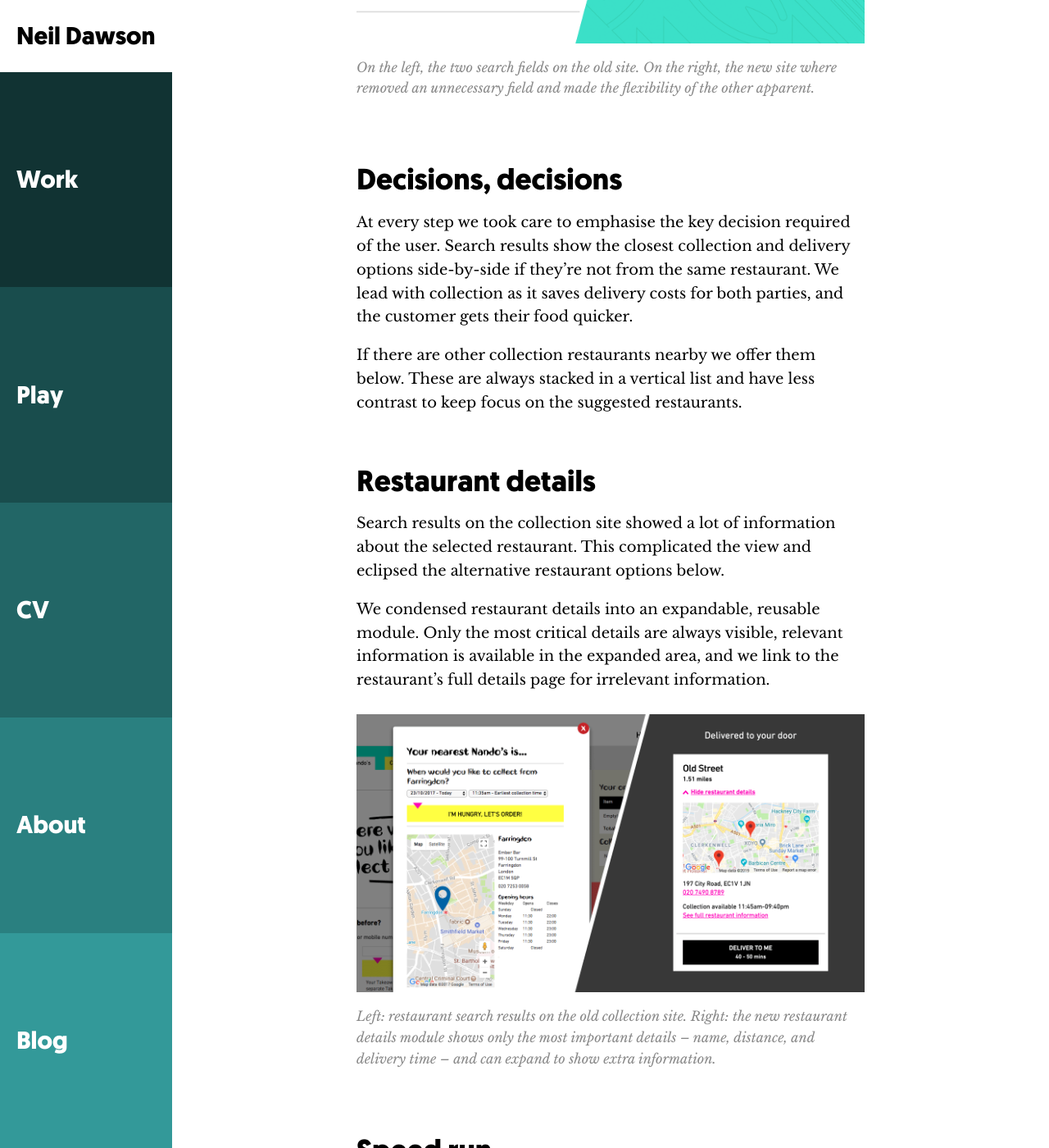
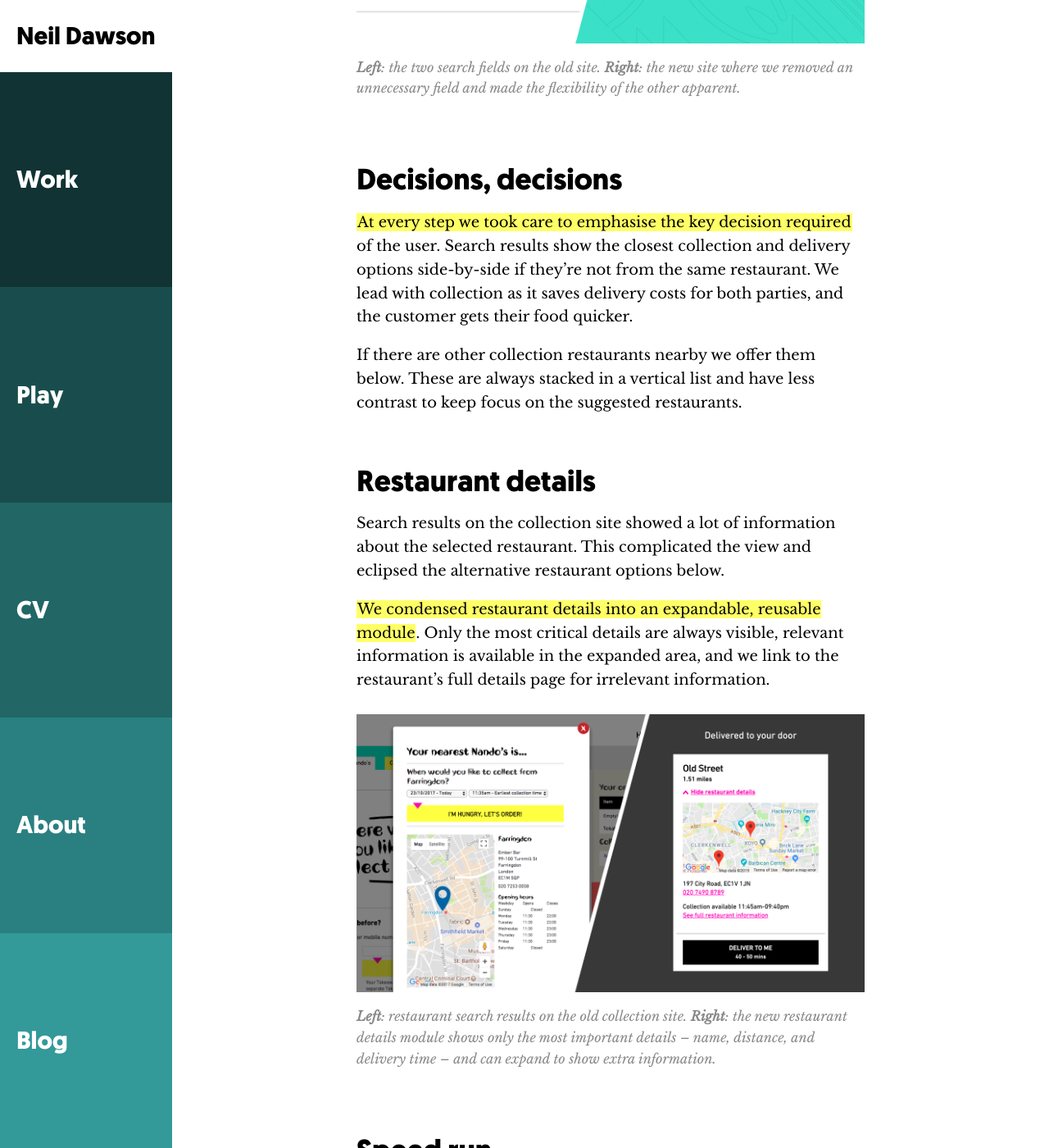
Before and after one commit to neildawson/neildawson.github.io, a Jekyll site: the page built from _work/nandos.md, in a window 1280 px wide and 1400 px high, scrolled down 7689 px. Shown: the whole window at 82% size. Built offline with Jekyll 4.4.1, drawn with Linux system fonts in a browser that asks for light colours; some of the changed text lies outside the part shown.

```diff
--- a/_config.yml
+++ b/_config.yml
@@ -18,6 +18,8 @@
       - mariokart.md
       - dune.md
       - scglossary.md
+  posts:
+    permalink: /blog/:title.html
 
 defaults:
   - scope:
--- a/_work/nandos.md
+++ b/_work/nandos.md
@@ -61,7 +61,7 @@
 
 Working closely with the visual designer, we struck a balance between the bold, fun Nando’s branding and the clarity required for a smooth customer experience.
 
-{% include figure.html file="/assets/nandos/login-new.png" caption="On the left, the combined registration and sign in form as it appears on arrival. On the right, the form has recognising the email address of a registered user, so shows the password field." alt="Recognising a registered user" %}
+{% include figure.html file="/assets/nandos/login-new.png" caption="**Left**: the combined registration and sign in form as it appears on arrival. **Right**: the form has recognising the email address of a registered user, so shows the password field." alt="Recognising a registered user" %}
 
 As we prepared for launch, I worked with the analytics team to ensure their <mark>tracking specification</mark> included events and measures we could use later to assess performance and target areas for improvement.
 
@@ -77,11 +77,11 @@
 
 The first field was actually a lot smarter than postcode search. You can search by almost anything: postcode, house name, the nearest pub… so we removed the second field. It’s Google search, but for chicken.
 
-{% include figure.html file="/assets/nandos/search.png" caption="On the left, the two search fields on the old site. On the right, the new site where removed an unnecessary field and made the flexibility of the other apparent." alt="Simplifying the restaurant search by removing a field" %}
+{% include figure.html file="/assets/nandos/search.png" caption="**Left**: the two search fields on the old site. **Right**: the new site where we removed an unnecessary field and made the flexibility of the other apparent." alt="Simplifying the restaurant search by removing a field" %}
 
 ### Decisions, decisions
 
-At every step we took care to emphasise the key decision required of the user. Search results show the closest collection and delivery options side-by-side if they're not from the same restaurant. We lead with collection as it saves delivery costs for both parties, and the customer gets their food quicker.
+<mark>At every step we took care to emphasise the key decision required</mark> of the user. Search results show the closest collection and delivery options side-by-side if they're not from the same restaurant. We lead with collection as it saves delivery costs for both parties, and the customer gets their food quicker.
 
 If there are other collection restaurants nearby we offer them below. These are always stacked in a vertical list and have less contrast to keep focus on the suggested restaurants.
 
@@ -89,12 +89,12 @@
 
 Search results on the collection site showed a lot of information about the selected restaurant. This complicated the view and eclipsed the alternative restaurant options below.
 
-We condensed restaurant details into an expandable, reusable module. Only the most critical details are always visible, relevant information is available in the expanded area, and we link to the restaurant’s full details page for irrelevant information.
+<mark>We condensed restaurant details into an expandable, reusable module</mark>. Only the most critical details are always visible, relevant information is available in the expanded area, and we link to the restaurant’s full details page for irrelevant information.
 
-{% include figure.html file="/assets/nandos/restaurants.png" caption="Left: restaurant search results on the old collection site. Right: the new restaurant details module shows only the most important details – name, distance, and delivery time – and can expand to show extra information." alt="Simplifying search results and showing only the most important details" %}
+{% include figure.html file="/assets/nandos/restaurants.png" caption="**Left**: restaurant search results on the old collection site. **Right**: the new restaurant details module shows only the most important details – name, distance, and delivery time – and can expand to show extra information." alt="Simplifying search results and showing only the most important details" %}
 
 ### Speed run
 
 At every step we looked for ways to speed up the process for returning users. When you return, you can jump straight to the menu with your last restaurant and fulfilment method selected.
 
-From the menu you can quickly add one of your recent orders to the basket, and use the tools there to tweak it before check out. This replaced an under-utilised favourites system.
+From the menu you can quickly add one of your recent orders to the basket, and use the tools there to tweak it before check out. <mark>This replaced an under-utilised favourites system</mark>.
```
Also changed, not shown: _play/iran.md (+2 -2 lines), _work/livealerts.md (+1 -1 lines), cv.md (+3 -3 lines), assets/eligibilityhub/hero.jpg, assets/eligibilityhub/raw/Eligibility factors hub - Label option 3@2x.png (added), assets/eligibilityhub/raw/Eligibility factors hub - Label option 3@2x_iphone13midnight_portrait.png (added), assets/eligibilityhub/raw/Frame 76.png (added), assets/eligibilityhub/raw/character_mag_glass.png (added), assets/livealerts/hero.jpg, assets/storystudio/raw/iphone-box-app-2-2.jpeg (added), 5 other files.
